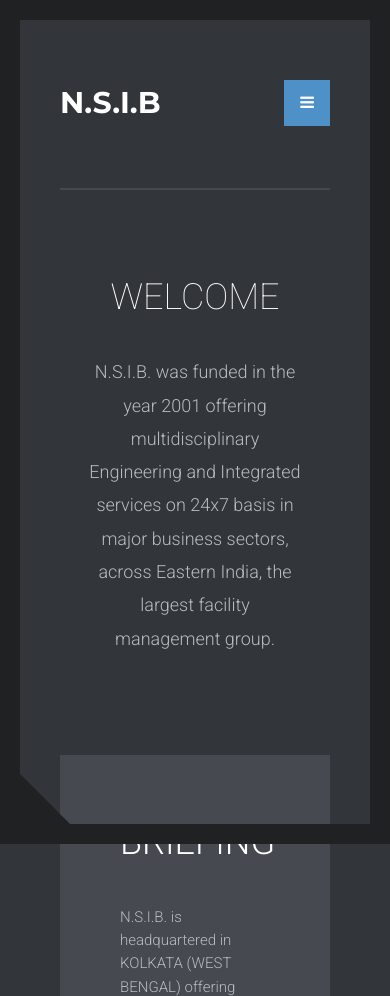
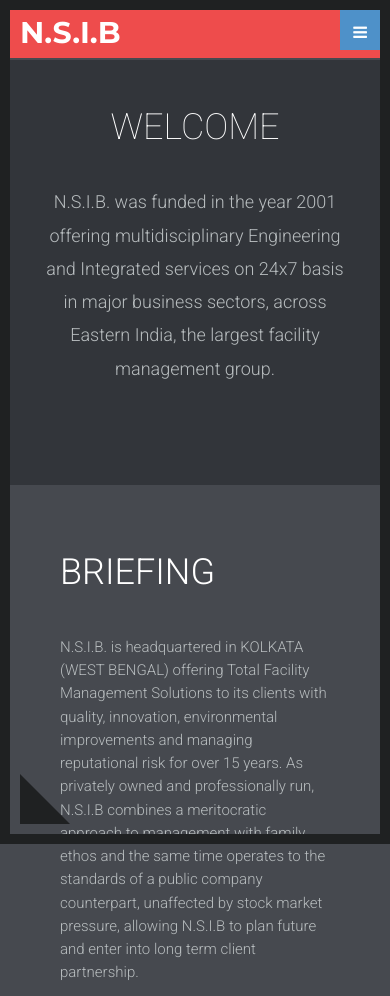
Before and after one commit to das-esd/nsib-old, a plain HTML site: page index.html in a window 390 px wide. Shown: the top 996 px of the page. Drawn offline with Linux system fonts and the light colour scheme.

Commit message:
Update typ_style.css

```diff
--- a/css/typ_style.css
+++ b/css/typ_style.css
@@ -12,11 +12,7 @@
     transform: translateY(-50%);
 }
 
-.header-wrapper:after {
-    content: "";
-    display: table;
-    clear: both;
-}
+
 
 .blue {
 	color: #3CF;
@@ -70,22 +66,29 @@ html {
 }
 
 .site-header {
-    margin-bottom: 80px;
+    margin-bottom: 40px;
+    position: relative;
+    width: 100%;
+   z-index: 1;
 }
 
 .header-wrapper {
     border-bottom: 2px solid #46494f;
-    padding: 60px 0;
+    padding-top: 10px;
+    padding-left: 20px;
+    padding-right:20px;
     position: relative;
+    background-color:#ee4c4c;
+
 }
 
 a.toggle-nav {
     position: absolute;
     top: 0;
     right: 0;
-    margin: 60px 0;
-    width: 46px;
-    height: 46px;
+    margin: 10px;
+    width: 40px;
+    height: 40px;
     background: #4e91c9;
     text-align: center;
     line-height: 46px;
@@ -114,7 +117,7 @@ nav.main-navigation {
 
 @media screen and (max-width: 992px) {
     nav.main-navigation {
-        margin-top: 20px;
+        margin-top: 0px;
         text-align: left;
     }
 }
@@ -127,15 +130,15 @@ nav.main-navigation {
 
 @media screen and (min-width: 993px) {
     .container {
-        padding-right: 40px;
-        padding-left: 40px;
+        padding-right: 0px;
+        padding-left: 0px;
     }
 }
 
 @media screen and (max-width: 1040px) {
     .container {
-        padding-right: 40px;
-        padding-left: 40px;
+        padding-right: 0px;
+        padding-left: 0px;
     }
 }
 
@@ -333,7 +336,7 @@ h2.welcome-title {
 }
 
 .our-story {
-    padding: 0 50px;
+    padding: 0 10px;
     margin-top: 30px;
     position: relative;
     overflow: hidden;
@@ -906,7 +909,7 @@ body {
     font-size: 15px;
     font-weight: 300;
     color: #b7bcbe;
-    padding: 20px;
+    padding: 0px;
     font-family: "Roboto",sans-serif;
     line-height: 1.55;
     text-rendering: optimizeLegibility;
@@ -970,28 +973,32 @@ span[class*="border-"] {
     top: 0;
     left: 0;
     width: 100%;
-    height: 20px;
+    height: 10px;
+    z-index: 2;
 }
 
 .border-left {
     top: 0;
     left: 0;
-    width: 20px;
+    width: 10px;
     height: 100%;
+    z-index: 2;
 }
 
 .border-bottom {
     bottom: 0;
     left: 0;
     width: 100%;
-    height: 20px;
+    height: 10px;
+    z-index: 2;
 }
 
 .border-right {
     top: 0;
     right: 0;
-    width: 20px;
+    width: 10px;
     height: 100%;
+    z-index: 2;
 }
 
 .shape-1 {
```
